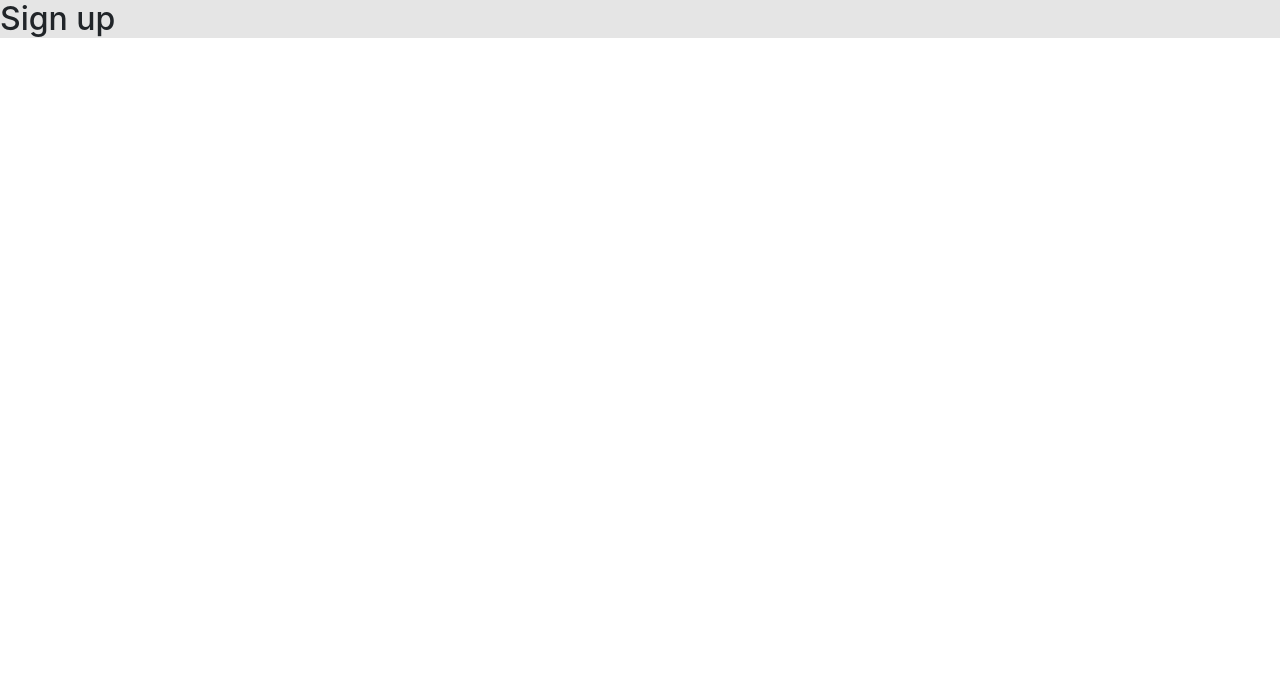
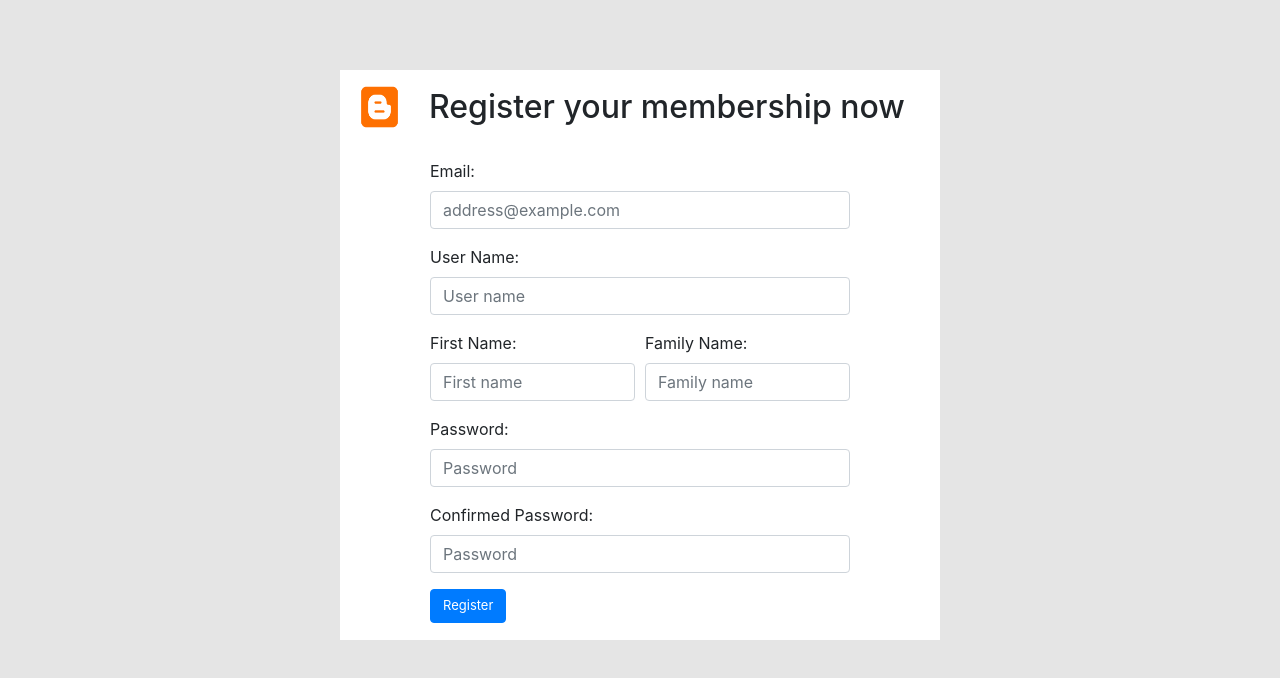
Before and after one commit to Ryan7777777/React_forum, a React (Create React App) app in the folder forum-app/: page /signup in a window 1280 px wide. Shown: the top 678 px of the page. Built offline with nearby package versions, Linux system fonts and the light colour scheme.

Commit message:
sign up modual

```diff
--- a/forum-app/src/App/App.css
+++ b/forum-app/src/App/App.css
@@ -38,6 +38,8 @@
 }
 .page-wrapper{
   background: #e5e5e5;
+  height: 100vh;
+  width: 100vw;
 }
 .mainpage{
   background-color: white;
--- a/forum-app/src/App/App.js
+++ b/forum-app/src/App/App.js
@@ -1,6 +1,6 @@
 import Home from '../Homepage/Home.js';
 import Body from '../Homepage/Body/Body.js';
-import Signup from '../Signup/Signup.js'
+import Signup from './Signup/Signup.js'
 import React from 'react';
 import './App.css';
 import {BrowserRouter as Router, Switch, Route} from 'react-router-dom';
--- /dev/null
+++ b/forum-app/src/App/Signup/Signup.css
@@ -0,0 +1,57 @@
+.body{
+    margin: auto;
+}
+.container{
+    margin-top: 10px;
+}
+.form{
+    width: 70%;
+    margin:auto;
+}
+.container .row h2{
+    position: relative;
+    margin-left: -26px;
+    padding-top: 8px;
+}
+@media (min-width: 768px) and (min-height:768px){
+    .body{
+        padding-top: 70px;
+        max-width:600px;
+    }
+    .container .row img{
+        width:"70%";
+        height:100%;
+    }
+    .formbody{
+        position: absolute;
+        height: 570px;
+        max-width: 600px;
+        background-color: white;
+    }
+    .FromEmail{
+        margin-top: 25px;
+    }
+  }
+@media (max-width:844px) and (max-height:442px){
+    .formbody{
+        width:100%;
+        height: 100vh;
+        background-color: white;
+        }
+    }
+@media (max-width: 767px) {
+    .body{
+       max-width:767px;
+    }
+    .formbody{
+        width:100%;
+        height: 100vh;
+        background-color: white;
+    }
+    .container .row img{
+        display: none
+    }
+    .FromEmail{
+        margin-top: 0px;
+    }
+  }
--- /dev/null
+++ b/forum-app/src/App/Signup/Signup.js
@@ -0,0 +1,126 @@
+import React from 'react';
+import {Form,Button,Row,Col,Container} from 'react-bootstrap';
+import "./Signup.css";
+import logo from '../../Image/logo/blog-icon.png';
+import {userService} from '../../_services/user.service';
+import {setUpChecker} from '../../tools/setupchecker';
+class Signup extends React.Component {
+    constructor(props){
+        super(props)
+        this.state = {invalidpassword: false,invalidusername: false,invalidemail: false,email : '',username:'',firstname:'',familyname:'',password : '',confirmpassword:''}
+    }
+    register_checker = (e) =>{
+        e.preventDefault();
+        var check_password = this.password_checker()
+        var check_userame = this.username_checker()
+        var check_email = this.email_checker()
+        if(check_password && check_userame && check_email){
+            var result = userService.createuser(this.state.username,this.state.email,this.state.firstname,this.state.familyname,this.state.password)
+            console.log(result)
+        }
+    }
+    password_checker = () =>{
+        if(setUpChecker.passwordchecker(this.state.password,this.state.confirmpassword) && setUpChecker.seven_digit_length_checker(this.state.password)){
+            this.setState({invalidpassword:false});
+            return true
+        } else{
+            this.setState({invalidpassword:true});
+            return false
+        }
+    }
+    username_checker = () =>{
+      if(setUpChecker.usernamechecker(this.state.username) && setUpChecker.seven_digit_length_checker(this.state.password)){
+          this.setState({invalidusername:false});
+          return true
+      } else {
+            this.setState({invalidusername:true});
+            return false
+      }
+    }
+    email_checker = () =>{
+        if(setUpChecker.emailchecker(this.state.email) && setUpChecker.validateemail(this.state.email)){
+            this.setState({invalidemail:false})
+            return true
+        } else {
+            this.setState({invalidemail:true});
+            return false
+        }
+    }
+    update_email = (e) =>{
+        this.setState({invalidemail:false});
+        this.setState({email:e.target.value})
+    }
+    update_username = (e) =>{
+        this.setState({invalidusername:false});
+        this.setState({username: e.target.value})
+    }
+    update_firstname = (e) =>{
+        this.setState({firstname: e.target.value})
+    }
+    update_familyname = (e) =>{
+        this.setState({familyname: e.target.value})
+    }
+    update_passowrd = (e) =>{
+        this.setState({invalidpassword:false});
+        this.setState({password: e.target.value})
+    }
+    update_confirm_password = (e) =>{
+        this.setState({invalidpassword:false});
+        this.setState({confirmpassword: e.target.value})
+    }
+    render(){
+        return(
+        <div className ="body">
+          <div className='formbody'>
+              <Container>
+                  <Row>
+                      <Col xs={2}>
+                        <img src={logo} width="70%" height="100%"   alt="React Bootstrap logo"/>
+                      </Col>
+                      <Col xs={10}>
+                        <h2>Register your membership now</h2>
+                      </Col>
+                  </Row>
+              </Container>
+              <Form className="form" onSubmit={this.register_checker}>
+                <Form.Group className='FromEmail'>
+                    <Form.Label>Email:</Form.Label>
+                    <Form.Control  required type="email"placeholder="address@example.com"  isInvalid={this.state.invalidemail} value={this.email} onChange={this.update_email}/>
+                    <Form.Control.Feedback type="invalid">Email address already been used</Form.Control.Feedback>
+                </Form.Group>
+                <Form.Group className="FromUserName">
+                    <Form.Label>User Name:</Form.Label>
+                    <Form.Control  required placeholder="User name"  isInvalid={this.state.invalidusername} value={this.username} onChange={this.update_username}/>
+                    <Form.Control.Feedback type="invalid">User name alreadly been use or less than 7 charaters</Form.Control.Feedback>
+                </Form.Group>
+                <Form.Group className="FromName">
+                    <Form.Row>
+                        <Col>
+                            <Form.Label>First Name:</Form.Label>
+                            <Form.Control required placeholder="First name" value={this.firstname} onChange={this.update_firstname}/>
+                        </Col>
+                        <Col>
+                            <Form.Label>Family Name:</Form.Label>
+                            <Form.Control  required placeholder="Family name" value={this.familyname} onChange={this.update_familyname}/>
+                        </Col>
+                    </Form.Row>
+                </Form.Group>
+                <Form.Group className="FromPassword">
+                    <Form.Label>Password:</Form.Label>
+                    <Form.Control required type="password" placeholder="Password" isInvalid={this.state.invalidpassword} value={this.password} onChange={this.update_passowrd}/>
+                    <Form.Control.Feedback type="invalid">Password must be at least 8 charaters long including at least one upper case charter and one lower case charater</Form.Control.Feedback>
+                 </Form.Group>
+                 <Form.Group className="FromConfirmPassword">
+                    <Form.Label>Confirmed Password:</Form.Label>
+                    <Form.Control required type="password" placeholder="Password"  isInvalid={this.state.invalidpassword} value={this.confirmpassword} onChange={this.update_confirm_password}/>
+                    <Form.Control.Feedback type="invalid">Password and confimed password not identiacl</Form.Control.Feedback>
+                </Form.Group>
+                <Button variant="primary" type="submit">
+                    Register
+                </Button>
+              </Form>
+          </div>
+        </div>
+        )}
+}
+export default Signup;
--- a/forum-app/src/Signup/Signup.js
+++ /dev/null
@@ -1,9 +0,0 @@
-import React from 'react';
-import "./Signup.css";
-
-class Signup extends React.Component {
-    render(){
-        return <h2>Sign up</h2>
-    }
-}
-export default Signup;
```
Also changed, not shown: forum-app/src/Signup/Signup.css (deleted).
